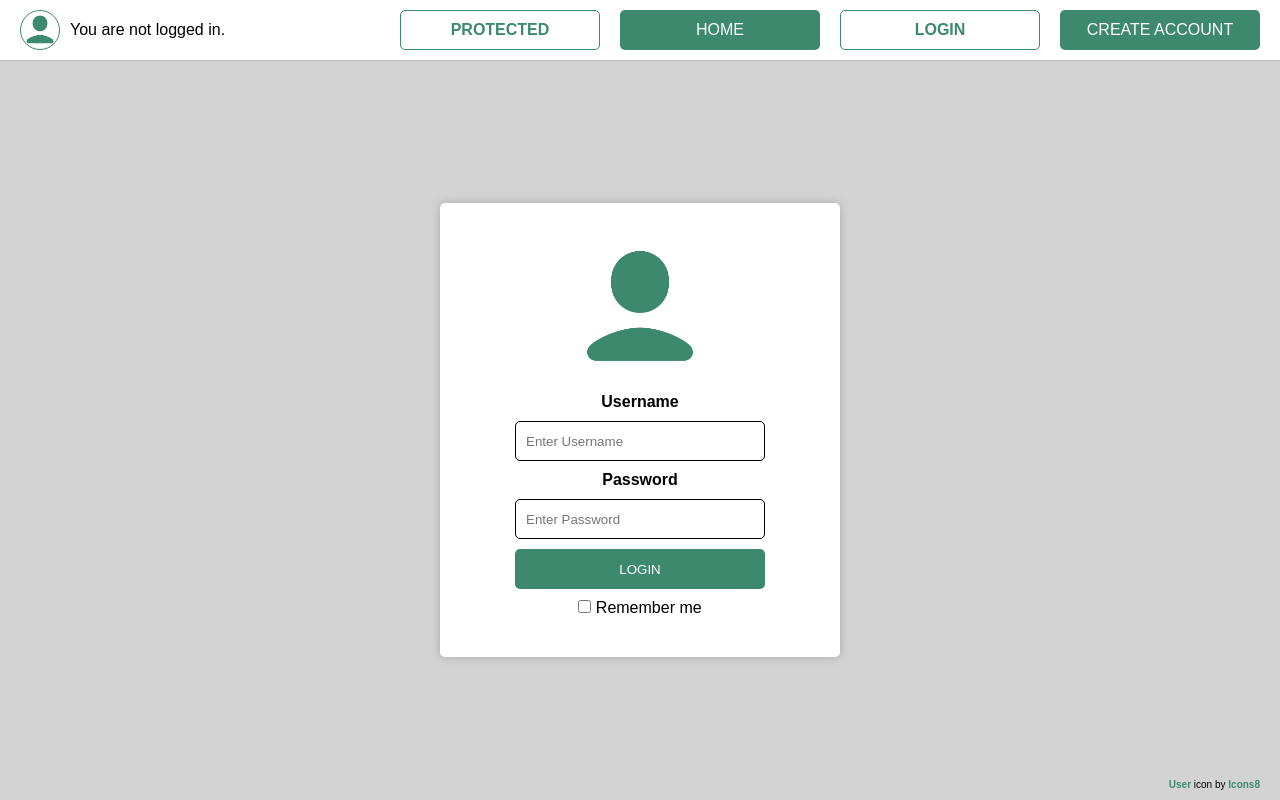
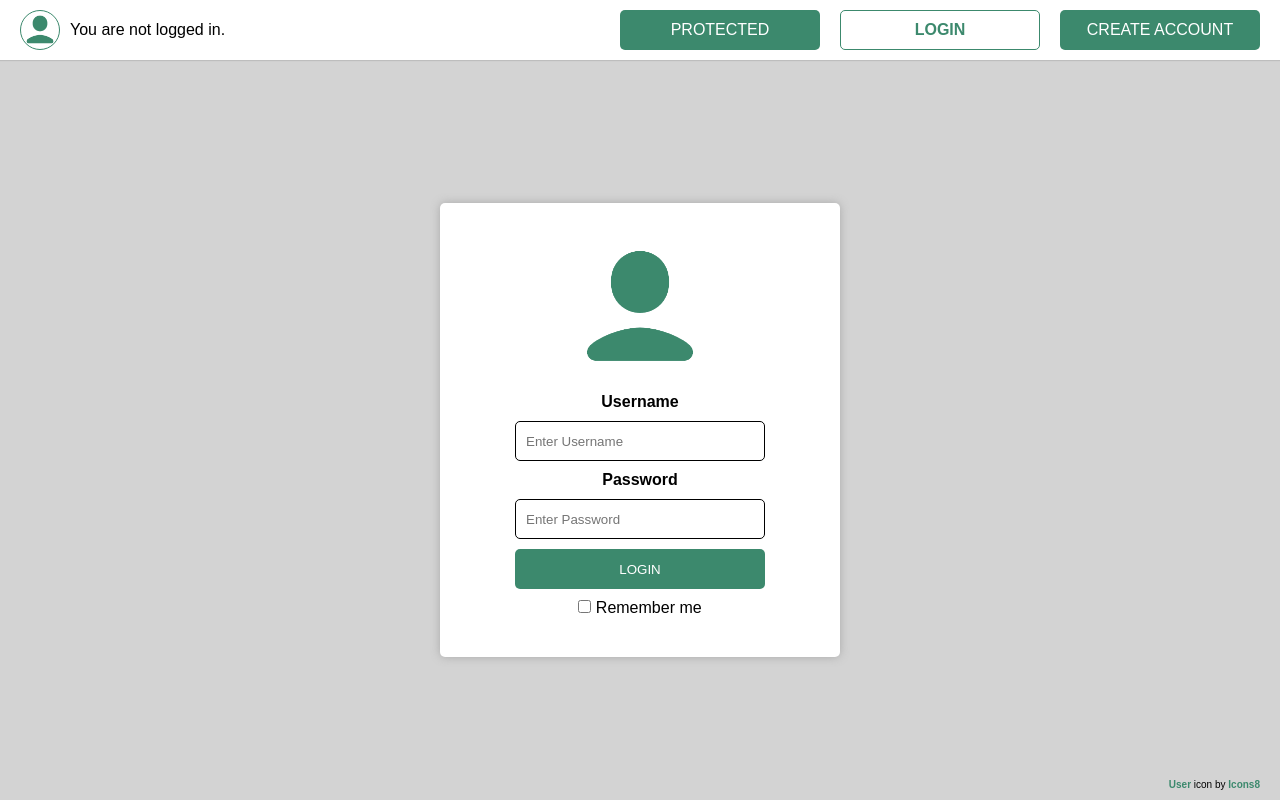
Before and after one commit to wojzbr/login-form, a React (Create React App) app: page /login-form/login in a window 1280 px wide. Built offline with nearby package versions, Linux system fonts and the light colour scheme.

Commit message:
prompting username

```diff
--- a/src/app/App.js
+++ b/src/app/App.js
@@ -15,10 +15,12 @@ import Footer from '../Footer'
 import ProtectedRoute from '../ProtectedRoute';
 
 function App() {
+
   const [isAuthenticated, setIsAuthenticated] = useState(false);
+
   return (
     <Router>
-      <Navbar />
+      <Navbar isAuthenticated={isAuthenticated} />
       <div id="app">
           <Routes>
             <Route path="/login-form/signin" element={<SignIn />} />
--- a/src/logIn/LogIn.js
+++ b/src/logIn/LogIn.js
@@ -8,7 +8,7 @@ const LogIn = ({ setIsAuthenticated }) => {
 
     const authenticate = () => {
         if (document.getElementById("logInUsername").value === "user" && document.getElementById("logInPassword").value === "pass"){
-            setIsAuthenticated(true)
+            setIsAuthenticated({name: "Wojciech"})
             navigate('/login-form/protected', {replace: true});
         }
         else alert ("Wrong credentials")
--- a/src/loggedUser/LoggedUser.js
+++ b/src/loggedUser/LoggedUser.js
@@ -1,14 +1,15 @@
 import './loggedUser.css'
 import photoPlaceholder from '../media/photoPlaceholder.png'
 
-const LoggedUser = ({loggedUser}) => {
+const LoggedUser = ({isAuthenticated}) => {
     return (
         <div id="loggedUserWrapper">
             <div id="loggedUserPhoto">
-                <img src={loggedUser?loggedUser.photo:photoPlaceholder} alt="random user avatar" />
+                {/* <img src={isAuthenticated?isAuthenticated.photo:photoPlaceholder} alt="random user avatar" /> */}
+                <img src={photoPlaceholder} alt="random user avatar" />
             </div>
             <div id="loggedUserGreeting">
-                {loggedUser?"Welcome, "+loggedUser.name:"You are not logged in."}
+                {isAuthenticated?"Welcome, " + isAuthenticated.name:"You are not logged in."}
             </div>
         </div>
     )
--- a/src/navbar/Navbar.js
+++ b/src/navbar/Navbar.js
@@ -1,10 +1,10 @@
 import './navbar.css'
-import {useEffect} from 'react'
+import {useState, useEffect} from 'react'
 import Button from '../button/Button';
 import LoggedUser from '../loggedUser/LoggedUser';
 import { AiOutlineMenu } from 'react-icons/ai'
 
-const Navbar = () => {
+const Navbar = ({isAuthenticated}) => {
 
     useEffect(()=>{
         document.getElementById("app").addEventListener("touchend", ()=>{
@@ -14,10 +14,9 @@ const Navbar = () => {
 
     return(
         <div id="navbarWrapper">
-            <LoggedUser />
+            <LoggedUser isAuthenticated={isAuthenticated}/>
             <div id="buttonsWrapper">
-                <Button link="/login-form/protected" buttonText="PROTECTED" />
-                <Button link="/login-form/" buttonText="HOME" filled={true}/>
+                <Button link="/login-form/protected" buttonText="PROTECTED" filled={true}/>
                 <Button link="/login-form/login" buttonText="LOGIN" />
                 <Button link="/login-form/signin" buttonText="CREATE ACCOUNT" filled={true}/>
             </div>
```
